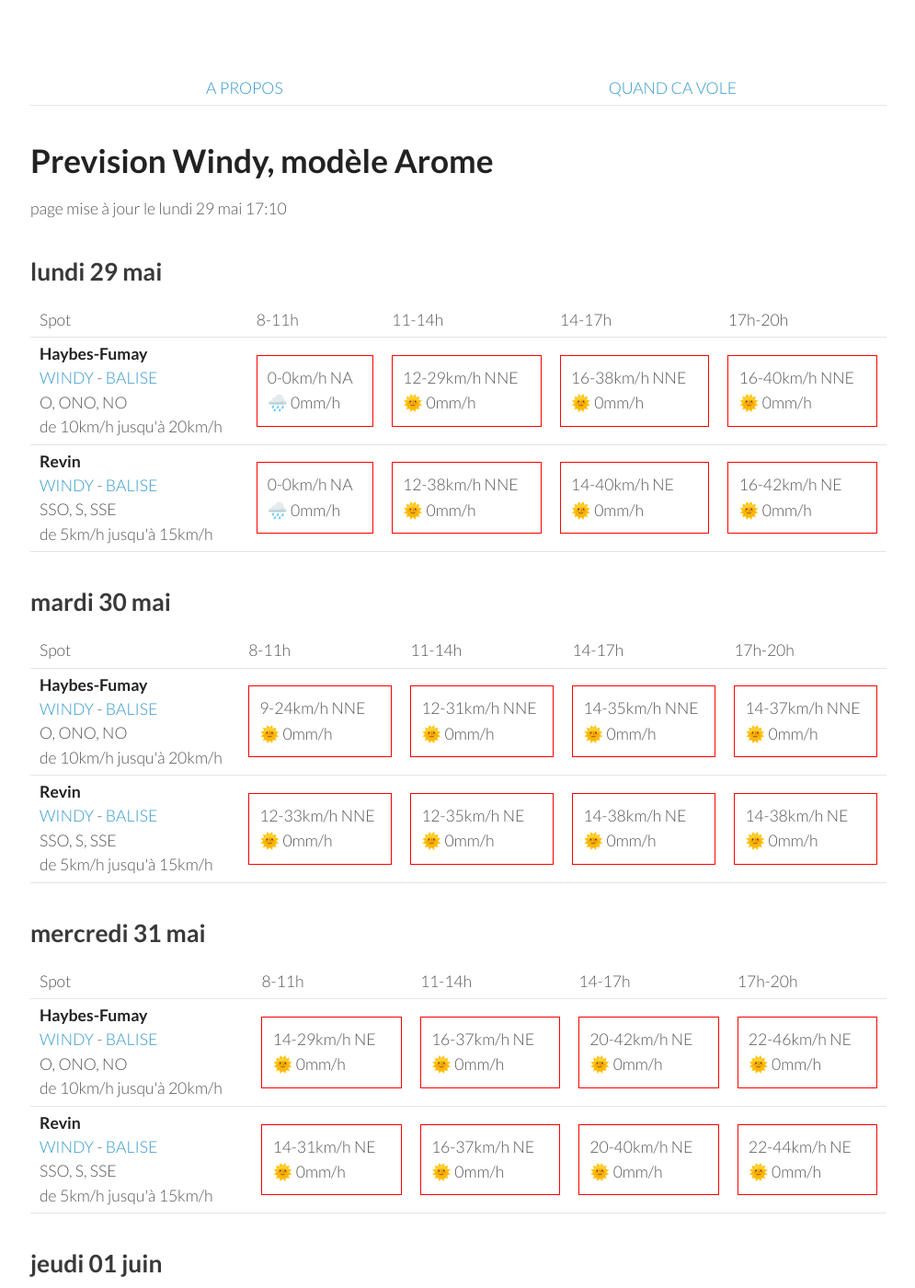
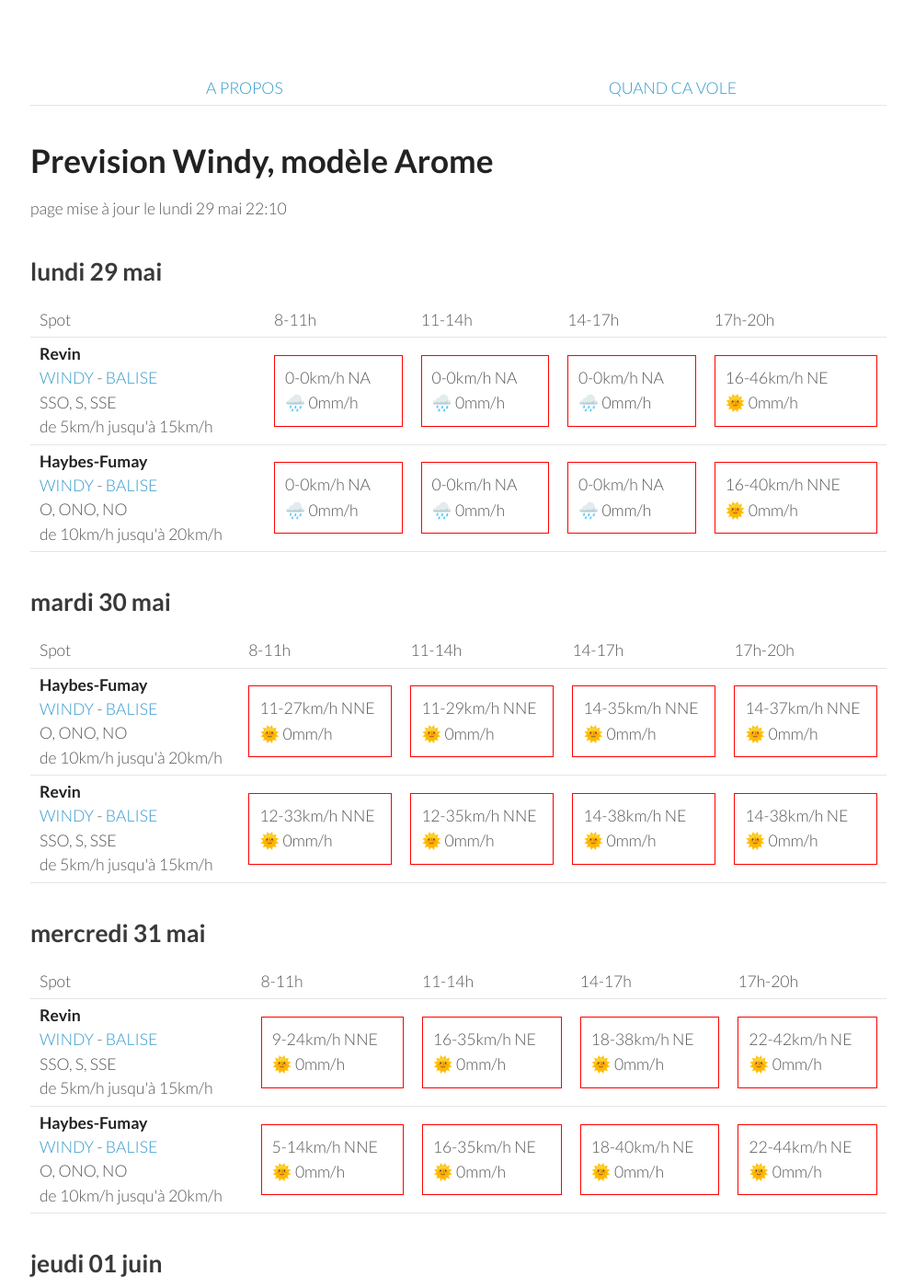
Before and after one commit to parapente-dans-le-nord/parapente-dans-le-nord.github.io, a Jekyll site: the page built from ardennes.markdown, in a window 1280 px wide and 1400 px high. Shown: the whole window at 92% size, without its empty margins (25-1020 px from the left). Built offline with Jekyll 4.4.1, drawn with Linux system fonts in a browser that asks for light colours; some of the changed text lies outside the part shown.

Commit message:
update index.markdown

```diff
--- a/ardennes.markdown
+++ b/ardennes.markdown
@@ -7,7 +7,7 @@ title:  "Tous les spots"
 {: .links}
 
 # Prevision Windy, modèle Arome
-page mise à jour le lundi 29 mai 17:10
+page mise à jour le lundi 29 mai 22:10
 
 ## lundi 29 mai
 
@@ -22,21 +22,21 @@ page mise à jour le lundi 29 mai 17:10
       <td>17h-20h</td>
     </tr>
 <tr>
+        <td><strong>Revin</strong><br><a href="https://windy.com/49.948/4.625?49.543,4.625,8">WINDY</a> - <span class=""><a href="http://www.balisemeteo.com/balise.php?idBalise=5019">BALISE</a> </span><br> <span class="vent-favorable">SSO, S, SSE</span><br><span class="force-vent">de 5km/h jusqu'à 15km/h</span> </td>
+
+            <td><div class="not-flyable"><p>0-0km/h NA</p><p>🌧️ 0mm/h</p></div></td>
+            <td><div class="not-flyable"><p>0-0km/h NA</p><p>🌧️ 0mm/h</p></div></td>
+            <td><div class="not-flyable"><p>0-0km/h NA</p><p>🌧️ 0mm/h</p></div></td>
+            <td><div class="not-flyable"><p>16-46km/h NE</p><p>🌞 0mm/h</p></div></td>
+
+    </tr>
+<tr>
         <td><strong>Haybes-Fumay</strong><br><a href="https://windy.com/49.998/4.715?49.913,4.738,10">WINDY</a> - <span class=""><a href="http://www.balisemeteo.com/balise.php?idBalise=104">BALISE</a> </span><br> <span class="vent-favorable">O, ONO, NO</span><br><span class="force-vent">de 10km/h jusqu'à 20km/h</span> </td>
 
             <td><div class="not-flyable"><p>0-0km/h NA</p><p>🌧️ 0mm/h</p></div></td>
-            <td><div class="not-flyable"><p>12-29km/h NNE</p><p>🌞 0mm/h</p></div></td>
-            <td><div class="not-flyable"><p>16-38km/h NNE</p><p>🌞 0mm/h</p></div></td>
+            <td><div class="not-flyable"><p>0-0km/h NA</p><p>🌧️ 0mm/h</p></div></td>
+            <td><div class="not-flyable"><p>0-0km/h NA</p><p>🌧️ 0mm/h</p></div></td>
             <td><div class="not-flyable"><p>16-40km/h NNE</p><p>🌞 0mm/h</p></div></td>
-
-    </tr>
-<tr>
-        <td><strong>Revin</strong><br><a href="https://windy.com/49.948/4.625?49.543,4.625,8">WINDY</a> - <span class=""><a href="http://www.balisemeteo.com/balise.php?idBalise=5019">BALISE</a> </span><br> <span class="vent-favorable">SSO, S, SSE</span><br><span class="force-vent">de 5km/h jusqu'à 15km/h</span> </td>
-
-            <td><div class="not-flyable"><p>0-0km/h NA</p><p>🌧️ 0mm/h</p></div></td>
-            <td><div class="not-flyable"><p>12-38km/h NNE</p><p>🌞 0mm/h</p></div></td>
-            <td><div class="not-flyable"><p>14-40km/h NE</p><p>🌞 0mm/h</p></div></td>
-            <td><div class="not-flyable"><p>16-42km/h NE</p><p>🌞 0mm/h</p></div></td>
 
     </tr>
 
@@ -58,8 +58,8 @@ page mise à jour le lundi 29 mai 17:10
 <tr>
         <td><strong>Haybes-Fumay</strong><br><a href="https://windy.com/49.998/4.715?49.913,4.738,10">WINDY</a> - <span class=""><a href="http://www.balisemeteo.com/balise.php?idBalise=104">BALISE</a> </span><br> <span class="vent-favorable">O, ONO, NO</span><br><span class="force-vent">de 10km/h jusqu'à 20km/h</span> </td>
 
-            <td><div class="not-flyable"><p>9-24km/h NNE</p><p>🌞 0mm/h</p></div></td>
-            <td><div class="not-flyable"><p>12-31km/h NNE</p><p>🌞 0mm/h</p></div></td>
+            <td><div class="not-flyable"><p>11-27km/h NNE</p><p>🌞 0mm/h</p></div></td>
+            <td><div class="not-flyable"><p>11-29km/h NNE</p><p>🌞 0mm/h</p></div></td>
             <td><div class="not-flyable"><p>14-35km/h NNE</p><p>🌞 0mm/h</p></div></td>
             <td><div class="not-flyable"><p>14-37km/h NNE</p><p>🌞 0mm/h</p></div></td>
 
@@ -69,7 +69,7 @@ page mise à jour le lundi 29 mai 17:10
         <td><strong>Revin</strong><br><a href="https://windy.com/49.948/4.625?49.543,4.625,8">WINDY</a> - <span class=""><a href="http://www.balisemeteo.com/balise.php?idBalise=5019">BALISE</a> </span><br> <span class="vent-favorable">SSO, S, SSE</span><br><span class="force-vent">de 5km/h jusqu'à 15km/h</span> </td>
 
             <td><div class="not-flyable"><p>12-33km/h NNE</p><p>🌞 0mm/h</p></div></td>
-            <td><div class="not-flyable"><p>12-35km/h NE</p><p>🌞 0mm/h</p></div></td>
+            <td><div class="not-flyable"><p>12-35km/h NNE</p><p>🌞 0mm/h</p></div></td>
             <td><div class="not-flyable"><p>14-38km/h NE</p><p>🌞 0mm/h</p></div></td>
             <td><div class="not-flyable"><p>14-38km/h NE</p><p>🌞 0mm/h</p></div></td>
 
@@ -92,21 +92,21 @@ page mise à jour le lundi 29 mai 17:10
       <td>17h-20h</td>
     </tr>
 <tr>
-        <td><strong>Haybes-Fumay</strong><br><a href="https://windy.com/49.998/4.715?49.913,4.738,10">WINDY</a> - <span class=""><a href="http://www.balisemeteo.com/balise.php?idBalise=104">BALISE</a> </span><br> <span class="vent-favorable">O, ONO, NO</span><br><span class="force-vent">de 10km/h jusqu'à 20km/h</span> </td>
+        <td><strong>Revin</strong><br><a href="https://windy.com/49.948/4.625?49.543,4.625,8">WINDY</a> - <span class=""><a href="http://www.balisemeteo.com/balise.php?idBalise=5019">BALISE</a> </span><br> <span class="vent-favorable">SSO, S, SSE</span><br><span class="force-vent">de 5km/h jusqu'à 15km/h</span> </td>
 
-            <td><div class="not-flyable"><p>14-29km/h NE</p><p>🌞 0mm/h</p></div></td>
-            <td><div class="not-flyable"><p>16-37km/h NE</p><p>🌞 0mm/h</p></div></td>
-            <td><div class="not-flyable"><p>20-42km/h NE</p><p>🌞 0mm/h</p></div></td>
-            <td><div class="not-flyable"><p>22-46km/h NE</p><p>🌞 0mm/h</p></div></td>
+            <td><div class="not-flyable"><p>9-24km/h NNE</p><p>🌞 0mm/h</p></div></td>
+            <td><div class="not-flyable"><p>16-35km/h NE</p><p>🌞 0mm/h</p></div></td>
+            <td><div class="not-flyable"><p>18-38km/h NE</p><p>🌞 0mm/h</p></div></td>
+            <td><div class="not-flyable"><p>22-42km/h NE</p><p>🌞 0mm/h</p></div></td>
 
 
     </tr>
 <tr>
-        <td><strong>Revin</strong><br><a href="https://windy.com/49.948/4.625?49.543,4.625,8">WINDY</a> - <span class=""><a href="http://www.balisemeteo.com/balise.php?idBalise=5019">BALISE</a> </span><br> <span class="vent-favorable">SSO, S, SSE</span><br><span class="force-vent">de 5km/h jusqu'à 15km/h</span> </td>
+        <td><strong>Haybes-Fumay</strong><br><a href="https://windy.com/49.998/4.715?49.913,4.738,10">WINDY</a> - <span class=""><a href="http://www.balisemeteo.com/balise.php?idBalise=104">BALISE</a> </span><br> <span class="vent-favorable">O, ONO, NO</span><br><span class="force-vent">de 10km/h jusqu'à 20km/h</span> </td>
 
-            <td><div class="not-flyable"><p>14-31km/h NE</p><p>🌞 0mm/h</p></div></td>
-            <td><div class="not-flyable"><p>16-37km/h NE</p><p>🌞 0mm/h</p></div></td>
-            <td><div class="not-flyable"><p>20-40km/h NE</p><p>🌞 0mm/h</p></div></td>
+            <td><div class="not-flyable"><p>5-14km/h NNE</p><p>🌞 0mm/h</p></div></td>
+            <td><div class="not-flyable"><p>16-35km/h NE</p><p>🌞 0mm/h</p></div></td>
+            <td><div class="not-flyable"><p>18-40km/h NE</p><p>🌞 0mm/h</p></div></td>
             <td><div class="not-flyable"><p>22-44km/h NE</p><p>🌞 0mm/h</p></div></td>
 
 
@@ -130,20 +130,20 @@ page mise à jour le lundi 29 mai 17:10
 <tr>
         <td><strong>Revin</strong><br><a href="https://windy.com/49.948/4.625?49.543,4.625,8">WINDY</a> - <span class=""><a href="http://www.balisemeteo.com/balise.php?idBalise=5019">BALISE</a> </span><br> <span class="vent-favorable">SSO, S, SSE</span><br><span class="force-vent">de 5km/h jusqu'à 15km/h</span> </td>
 
-            <td><div class="not-flyable"><p>16-35km/h NNE</p><p>🌞 0mm/h</p></div></td>
-            <td><div class="not-flyable"><p>16-37km/h NNE</p><p>🌞 0mm/h</p></div></td>
+            <td><div class="not-flyable"><p>16-33km/h NNE</p><p>🌞 0mm/h</p></div></td>
+            <td><div class="not-flyable"><p>18-37km/h NNE</p><p>🌞 0mm/h</p></div></td>
             <td><div class="not-flyable"><p>18-40km/h NNE</p><p>🌞 0mm/h</p></div></td>
-            <td><div class="not-flyable"><p>22-44km/h NNE</p><p>🌞 0mm/h</p></div></td>
+            <td><div class="not-flyable"><p>22-42km/h NNE</p><p>🌞 0mm/h</p></div></td>
 
 
     </tr>
 <tr>
         <td><strong>Haybes-Fumay</strong><br><a href="https://windy.com/49.998/4.715?49.913,4.738,10">WINDY</a> - <span class=""><a href="http://www.balisemeteo.com/balise.php?idBalise=104">BALISE</a> </span><br> <span class="vent-favorable">O, ONO, NO</span><br><span class="force-vent">de 10km/h jusqu'à 20km/h</span> </td>
 
-            <td><div class="not-flyable"><p>16-33km/h NE</p><p>🌞 0mm/h</p></div></td>
+            <td><div class="not-flyable"><p>14-31km/h NE</p><p>🌞 0mm/h</p></div></td>
             <td><div class="not-flyable"><p>16-35km/h NNE</p><p>🌞 0mm/h</p></div></td>
             <td><div class="not-flyable"><p>18-40km/h NNE</p><p>🌞 0mm/h</p></div></td>
-            <td><div class="not-flyable"><p>20-44km/h NNE</p><p>🌞 0mm/h</p></div></td>
+            <td><div class="not-flyable"><p>20-42km/h NNE</p><p>🌞 0mm/h</p></div></td>
 
 
     </tr>
@@ -166,20 +166,20 @@ page mise à jour le lundi 29 mai 17:10
 <tr>
         <td><strong>Revin</strong><br><a href="https://windy.com/49.948/4.625?49.543,4.625,8">WINDY</a> - <span class=""><a href="http://www.balisemeteo.com/balise.php?idBalise=5019">BALISE</a> </span><br> <span class="vent-favorable">SSO, S, SSE</span><br><span class="force-vent">de 5km/h jusqu'à 15km/h</span> </td>
 
-            <td><div class="not-flyable"><p>20-40km/h NE</p><p>🌞 0mm/h</p></div></td>
-            <td><div class="not-flyable"><p>18-42km/h NNE</p><p>🌞 0mm/h</p></div></td>
+            <td><div class="not-flyable"><p>22-44km/h NNE</p><p>🌞 0mm/h</p></div></td>
+            <td><div class="not-flyable"><p>20-44km/h NNE</p><p>🌞 0mm/h</p></div></td>
+            <td><div class="not-flyable"><p>18-40km/h NNE</p><p>🌞 0mm/h</p></div></td>
             <td><div class="not-flyable"><p>20-42km/h NNE</p><p>🌞 0mm/h</p></div></td>
-            <td><div class="not-flyable"><p>22-44km/h NNE</p><p>🌞 0mm/h</p></div></td>
 
 
     </tr>
 <tr>
         <td><strong>Haybes-Fumay</strong><br><a href="https://windy.com/49.998/4.715?49.913,4.738,10">WINDY</a> - <span class=""><a href="http://www.balisemeteo.com/balise.php?idBalise=104">BALISE</a> </span><br> <span class="vent-favorable">O, ONO, NO</span><br><span class="force-vent">de 10km/h jusqu'à 20km/h</span> </td>
 
-            <td><div class="not-flyable"><p>20-40km/h NE</p><p>🌞 0mm/h</p></div></td>
-            <td><div class="not-flyable"><p>18-42km/h NNE</p><p>🌞 0mm/h</p></div></td>
+            <td><div class="not-flyable"><p>22-42km/h NNE</p><p>🌞 0mm/h</p></div></td>
+            <td><div class="not-flyable"><p>18-44km/h NNE</p><p>🌞 0mm/h</p></div></td>
+            <td><div class="not-flyable"><p>18-40km/h NNE</p><p>🌞 0mm/h</p></div></td>
             <td><div class="not-flyable"><p>20-42km/h NNE</p><p>🌞 0mm/h</p></div></td>
-            <td><div class="not-flyable"><p>20-44km/h NNE</p><p>🌞 0mm/h</p></div></td>
 
 
     </tr>
@@ -202,10 +202,10 @@ page mise à jour le lundi 29 mai 17:10
 <tr>
         <td><strong>Haybes-Fumay</strong><br><a href="https://windy.com/49.998/4.715?49.913,4.738,10">WINDY</a> - <span class=""><a href="http://www.balisemeteo.com/balise.php?idBalise=104">BALISE</a> </span><br> <span class="vent-favorable">O, ONO, NO</span><br><span class="force-vent">de 10km/h jusqu'à 20km/h</span> </td>
 
-            <td><div class="not-flyable"><p>14-29km/h NE</p><p>🌞 0mm/h</p></div></td>
+            <td><div class="not-flyable"><p>12-29km/h NE</p><p>🌞 0mm/h</p></div></td>
             <td><div class="not-flyable"><p>14-33km/h NNE</p><p>🌞 0mm/h</p></div></td>
-            <td><div class="not-flyable"><p>16-37km/h NE</p><p>🌞 0mm/h</p></div></td>
-            <td><div class="not-flyable"><p>18-37km/h NNE</p><p>🌞 0mm/h</p></div></td>
+            <td><div class="not-flyable"><p>16-35km/h NE</p><p>🌞 0mm/h</p></div></td>
+            <td><div class="not-flyable"><p>18-38km/h NNE</p><p>🌞 0mm/h</p></div></td>
 
 
     </tr>
@@ -213,9 +213,9 @@ page mise à jour le lundi 29 mai 17:10
         <td><strong>Revin</strong><br><a href="https://windy.com/49.948/4.625?49.543,4.625,8">WINDY</a> - <span class=""><a href="http://www.balisemeteo.com/balise.php?idBalise=5019">BALISE</a> </span><br> <span class="vent-favorable">SSO, S, SSE</span><br><span class="force-vent">de 5km/h jusqu'à 15km/h</span> </td>
 
             <td><div class="not-flyable"><p>14-31km/h NNE</p><p>🌞 0mm/h</p></div></td>
-            <td><div class="not-flyable"><p>16-35km/h NNE</p><p>🌞 0mm/h</p></div></td>
-            <td><div class="not-flyable"><p>16-37km/h NE</p><p>🌞 0mm/h</p></div></td>
-            <td><div class="not-flyable"><p>18-37km/h NNE</p><p>🌞 0mm/h</p></div></td>
+            <td><div class="not-flyable"><p>16-33km/h NNE</p><p>🌞 0mm/h</p></div></td>
+            <td><div class="not-flyable"><p>16-35km/h NE</p><p>🌞 0mm/h</p></div></td>
+            <td><div class="not-flyable"><p>18-38km/h NNE</p><p>🌞 0mm/h</p></div></td>
 
 
     </tr>
```
